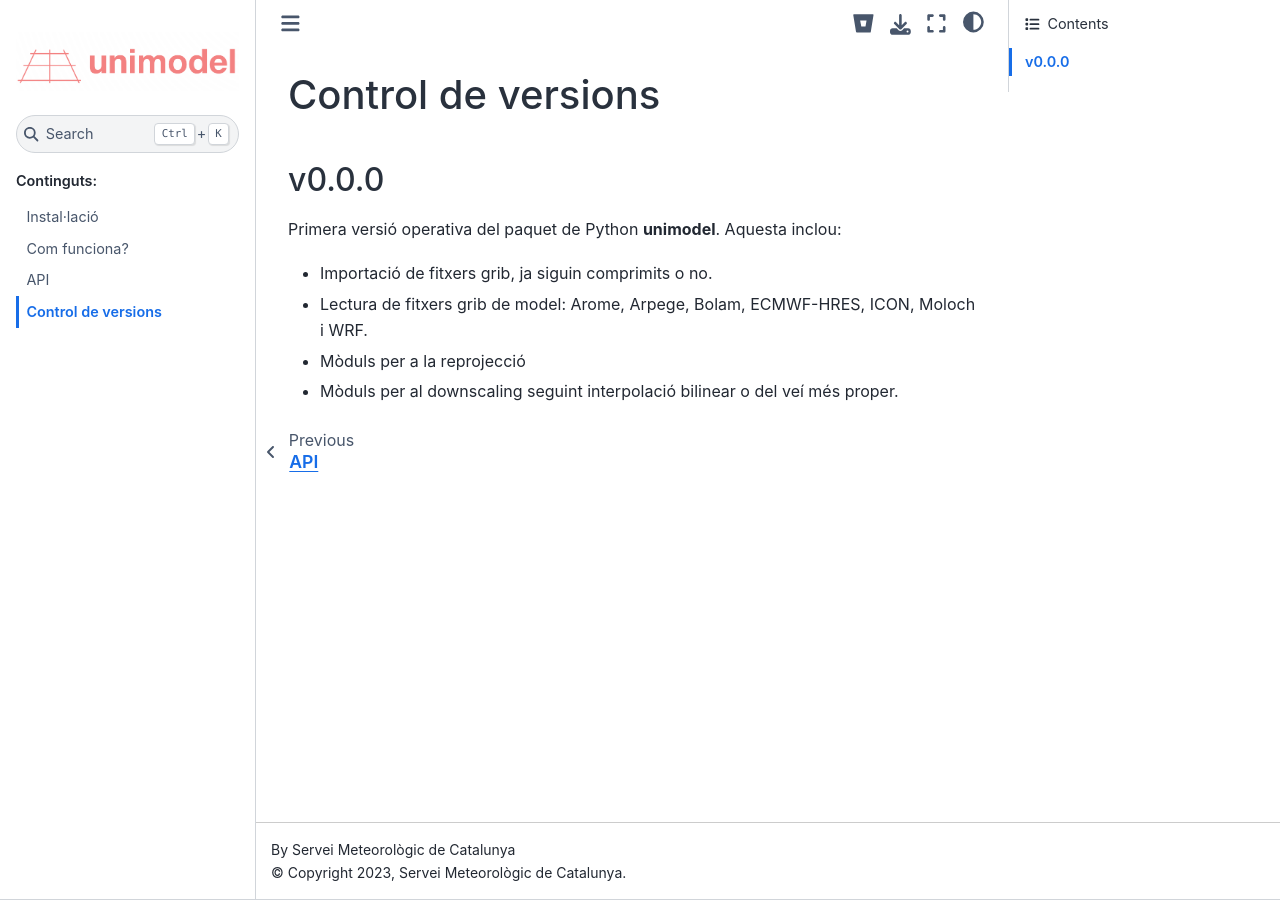
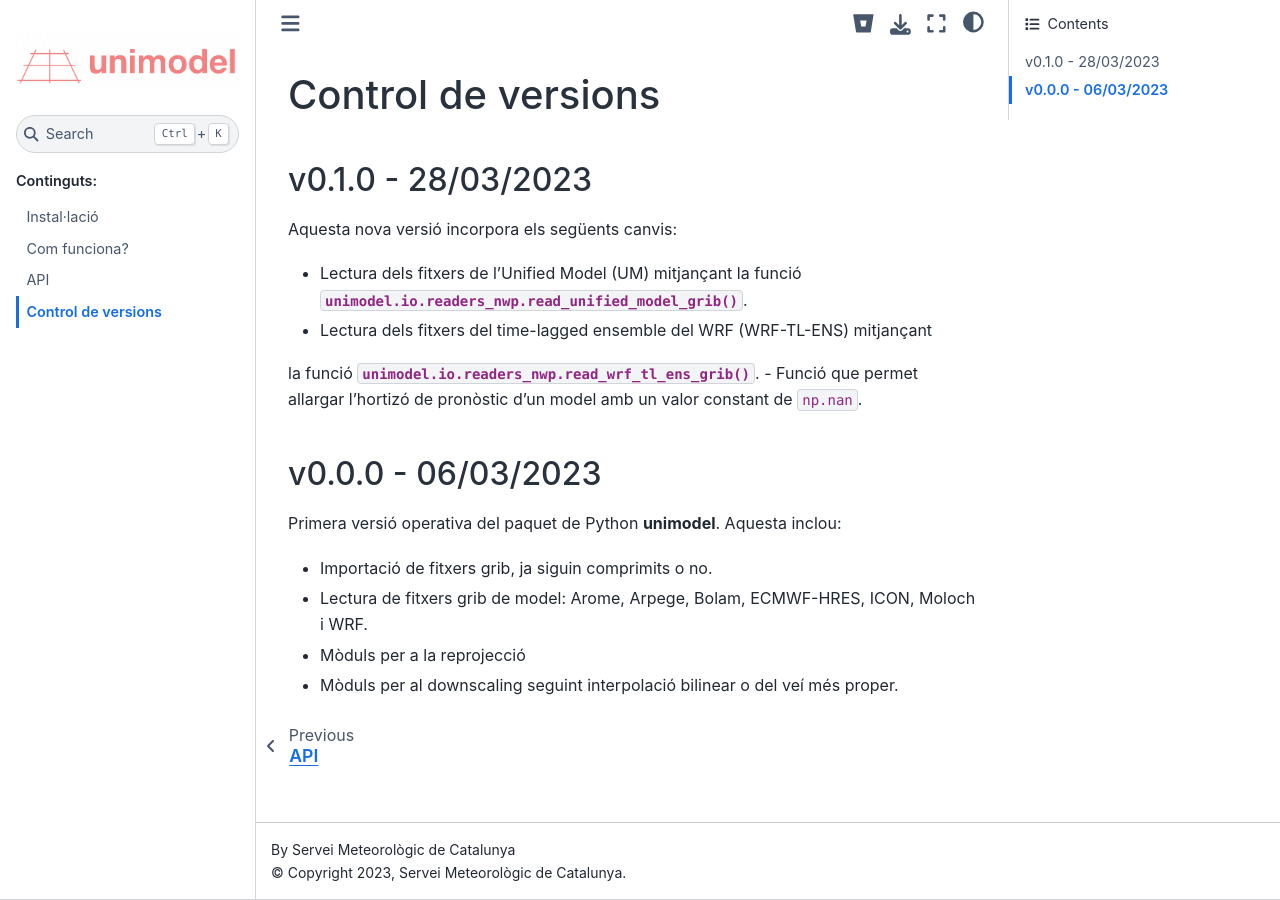
Before and after one commit to meteocat/unimodel, a Sphinx documentation site: the page built from docs/source/vcontrol.rst, in a window 1280 px wide. Built offline with Sphinx 7.4.7 and the Sphinx Book theme 1.1.4, drawn with Linux system fonts in a browser that asks for light colours.

Commit message:
Docs - Release notes de v0.1.0

```diff
--- a/docs/source/vcontrol.rst
+++ b/docs/source/vcontrol.rst
@@ -1,8 +1,18 @@
 Control de versions
 ===================
 
-v0.0.0
-------
+v0.1.0 - 28/03/2023
+-------------------
+
+Aquesta nova versió incorpora els següents canvis:
+
+- Lectura dels fitxers de l'Unified Model (UM) mitjançant la funció :py:func:`unimodel.io.readers_nwp.read_unified_model_grib`.
+- Lectura dels fitxers del time-lagged ensemble del WRF (WRF-TL-ENS) mitjançant
+la funció :py:func:`unimodel.io.readers_nwp.read_wrf_tl_ens_grib`.
+- Funció que permet allargar l'hortizó de pronòstic d'un model amb un valor constant de ``np.nan``.
+
+v0.0.0 - 06/03/2023
+-------------------
 
 Primera versió operativa del paquet de Python **unimodel**. Aquesta inclou:
 
```
Also changed, not shown: docs/source/howto.rst (+29 -25 lines).
